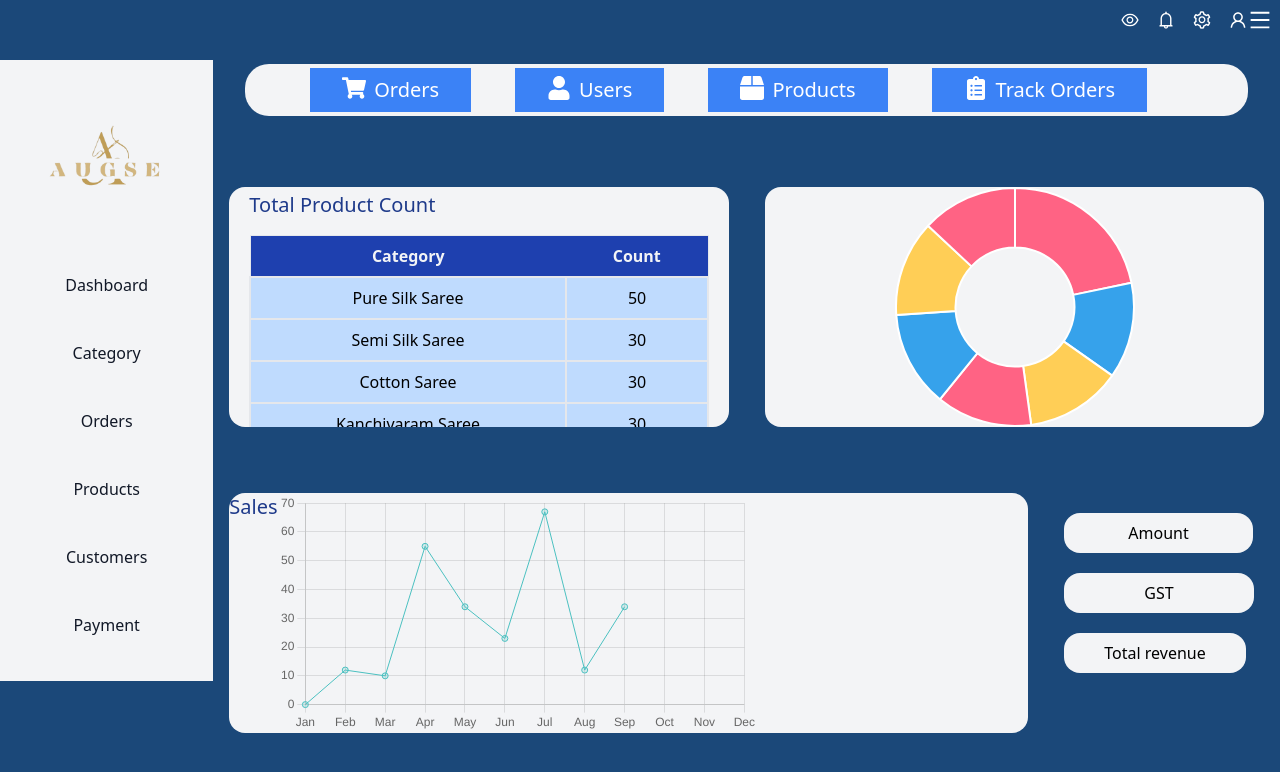
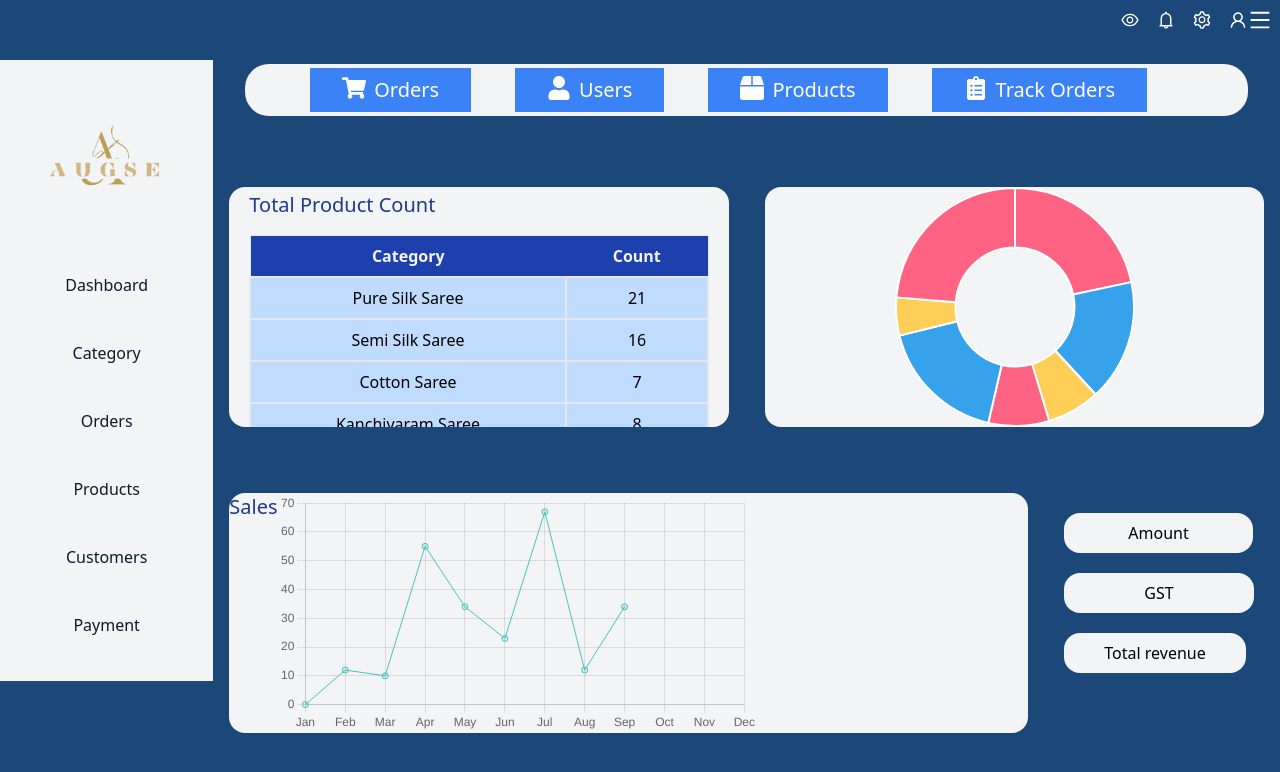
Before and after one commit to braceletProductions/augse-dashboard, a Next.js app: page /dashboard/dashboard in a window 1280 px wide. Shown: the top 772 px of the page. Built offline with nearby package versions, Linux system fonts and the light colour scheme.

Commit message:
dashboard-pie-chart-chnages

```diff
--- a/src/pages/dashboard/dashboard.jsx
+++ b/src/pages/dashboard/dashboard.jsx
@@ -2,6 +2,8 @@ import React from "react";
 import { Line, Doughnut } from "react-chartjs-2";
 import Header from "@/components/Header";
 import Sidebar from "@/components/Sidebar";
+import categoryData from "@/tempData/categoryData";
+import salesData from "@/tempData/salesData";
 import {
   Chart,
   CategoryScale,
@@ -19,19 +21,6 @@ Chart.register(
   PointElement,
   ArcElement
 ); // Register the CategoryScale
-
-const categoryData = [
-  { category: "Pure Silk Saree", count: 50 },
-  { category: "Semi Silk Saree", count: 30 },
-  { category: "Cotton Saree", count: 30 },
-  { category: "Kanchivaram Saree", count: 30 },
-  { category: "Bandhani Saree", count: 30 },
-  { category: "Organza Saree", count: 30 },
-  { category: "Printed Saree", count: 30 },
-];
-
-// Dummy sales data
-const salesData = [0, 12, 10, 55, 34, 23, 67, 12, 34];
 
 const months = [
   "Jan",
@@ -64,6 +53,9 @@ const Dashboard = () => {
       x: {
         type: "category", // Use the "category" scale for x-axis
         labels: months,
+        grid: {
+          display: false, // Remove vertical grid lines
+        },
       },
       y: {
         beginAtZero: true,
--- /dev/null
+++ b/src/tempData/salesData.jsx
@@ -0,0 +1,3 @@
+// Dummy sales data
+const salesData = [0, 12, 10, 55, 34, 23, 67, 12, 34];
+export default salesData;
```
